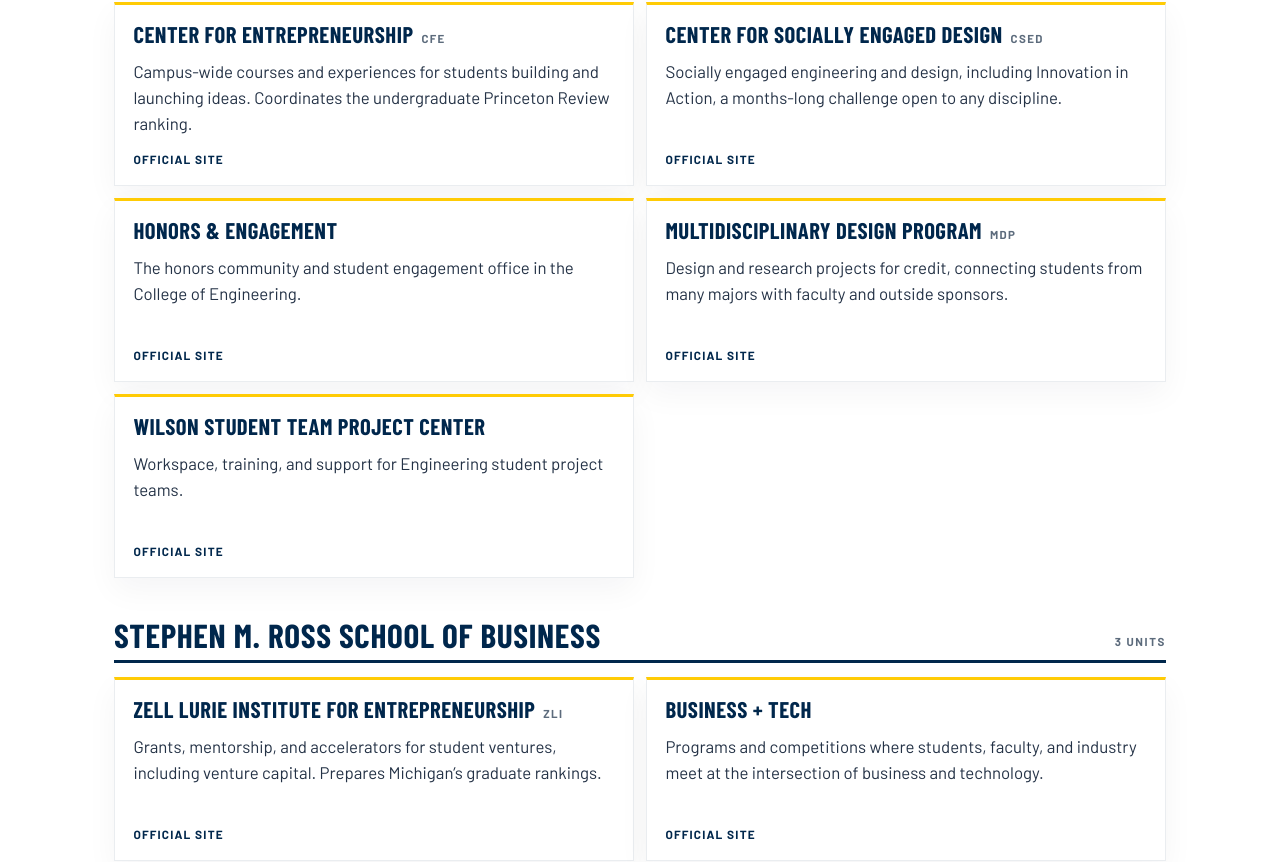
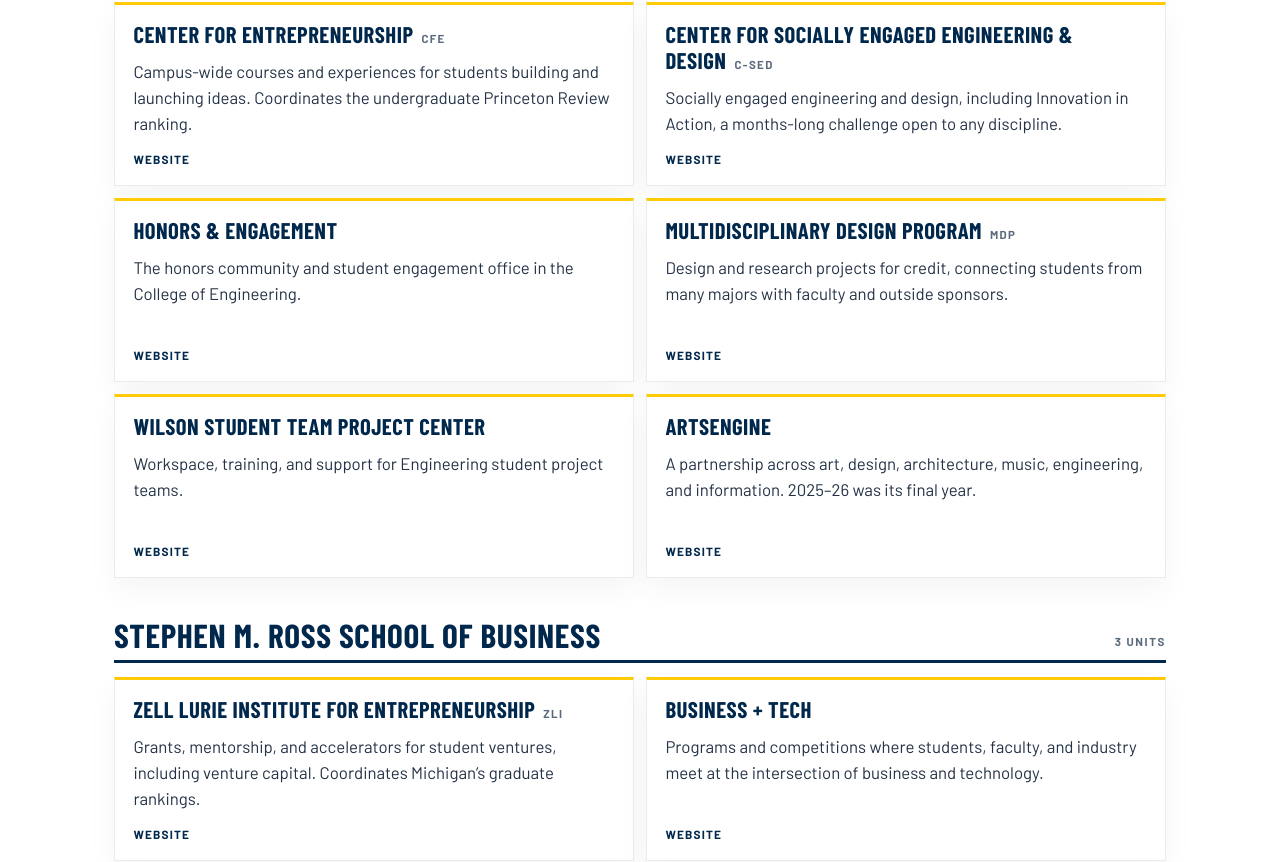
Before and after one commit to dpk1212/CFE-GPT, a Next.js app: page /partners in a window 1280 px wide. Shown: the part 607-1469 px from the top of the page. Built offline with nearby package versions, Linux system fonts and the light colour scheme; no server answers.

Commit message:
Place ArtsEngine in Engineering and align ranking language.
The partner links say Website. C-SED uses its full name. Both the undergraduate and graduate rankings are described as coordinated.

Co-authored-by: dpk1212 <dpk1212@users.noreply.github.com>

```diff
--- a/app/historical-data/page.tsx
+++ b/app/historical-data/page.tsx
@@ -12,7 +12,7 @@ export default function HistoricalDataPage() {
       <header className="page-hero">
         <div className="hero-rule">
           <h1>Historical data</h1>
-          <p>Nine years of the undergraduate ranking, prepared by the Center for Entrepreneurship with the campus partners.</p>
+          <p>Nine years of the undergraduate ranking, coordinated by the Center for Entrepreneurship with the campus partners.</p>
         </div>
       </header>
       <HistoryDashboard />
--- a/app/layout.tsx
+++ b/app/layout.tsx
@@ -32,7 +32,7 @@ export const metadata: Metadata = {
     template: "%s | Entrepreneurship & Innovation",
   },
   description:
-    "University of Michigan Entrepreneurship & Innovation. The undergraduate Princeton Review ranking, prepared with the campus partners. Graduate rankings are prepared by the Zell Lurie Institute.",
+    "University of Michigan Entrepreneurship & Innovation. The undergraduate Princeton Review ranking, prepared with the campus partners. Graduate rankings are coordinated by the Zell Lurie Institute.",
   openGraph: {
     title: "Entrepreneurship & Innovation | University of Michigan",
     description: "Michigan’s undergraduate entrepreneurship ranking, and the partners behind it.",
--- a/app/page.tsx
+++ b/app/page.tsx
@@ -3,12 +3,12 @@ import { history, integer, latest, percent } from "@/lib/history";
 
 const activities = [
   { name: "Entrepreneurship Minor and ENTR courses", note: "Open to students in every school and college.", href: "/partners#university" },
-  { name: "Zell Lurie Institute", note: "Ross grants, mentors, and accelerators. The Institute prepares the graduate rankings.", href: "/partners#ross" },
+  { name: "Zell Lurie Institute", note: "Ross grants, mentors, and accelerators. The Institute coordinates the graduate rankings.", href: "/partners#ross" },
   { name: "Business + Tech and Business + Impact", note: "Competitions, Impact Studio, and DNEP.", href: "/partners#ross" },
   { name: "Center for Entrepreneurship", note: "ELP, EHour, I-Corps, and the TechLabs. Coordinates the undergraduate ranking.", href: "/partners#engineering" },
   { name: "optiMize", note: "LSA’s social innovation challenge and student community.", href: "/partners#lsa" },
   { name: "EXCEL Lab", note: "Venture and career support in Music, Theatre & Dance.", href: "/partners#smtd" },
-  { name: "Center for Socially Engaged Design", note: "Includes Innovation in Action.", href: "/partners#engineering" },
+  { name: "Center for Socially Engaged Engineering & Design", note: "Includes Innovation in Action.", href: "/partners#engineering" },
   { name: "Wilson Center and MDP", note: "Engineering team projects and multidisciplinary design.", href: "/partners#engineering" },
 ];
 
@@ -21,7 +21,7 @@ export default function HomePage() {
         <p className="eyebrow">Princeton Review · Entrepreneur · 2026</p>
         <h1>Undergraduate overview</h1>
         <p className="brief-lede">
-          Michigan’s undergraduate entrepreneurship ranking, prepared with the campus partners and coordinated by the Center for Entrepreneurship. Graduate rankings are prepared by the Zell Lurie Institute.
+          Michigan’s undergraduate entrepreneurship ranking, prepared with the campus partners and coordinated by the Center for Entrepreneurship. Graduate rankings are coordinated by the Zell Lurie Institute.
         </p>
         <div className="stat-band" aria-label="2026 undergraduate placement">
           <article>
--- a/app/partners/page.tsx
+++ b/app/partners/page.tsx
@@ -41,7 +41,7 @@ export default function PartnersPage() {
                 <p>{college.units[0].note}</p>
                 {college.units[0].href ? (
                   <a className="unit-link" href={college.units[0].href} target="_blank" rel="noreferrer">
-                    Official site
+                    Website
                   </a>
                 ) : null}
               </div>
@@ -56,7 +56,7 @@ export default function PartnersPage() {
                   <p>{unit.note}</p>
                   {unit.href ? (
                     <a className="unit-link" href={unit.href} target="_blank" rel="noreferrer">
-                      Official site
+                      Website
                     </a>
                   ) : null}
                 </li>
--- a/components/Footer.tsx
+++ b/components/Footer.tsx
@@ -5,7 +5,7 @@ export function Footer() {
         <div>
           <p className="footer-kicker">University of Michigan</p>
           <p className="footer-name">Entrepreneurship &amp; Innovation</p>
-          <p>The Center for Entrepreneurship coordinates Michigan’s undergraduate Princeton Review ranking. Graduate rankings are prepared by the Zell Lurie Institute.</p>
+          <p>The Center for Entrepreneurship coordinates Michigan’s undergraduate Princeton Review ranking. Graduate rankings are coordinated by the Zell Lurie Institute.</p>
         </div>
         <div>
           <p className="footer-kicker">Center for Entrepreneurship</p>
--- a/lib/partners.ts
+++ b/lib/partners.ts
@@ -25,8 +25,8 @@ export const colleges: College[] = [
         href: "https://cfe.umich.edu/",
       },
       {
-        name: "Center for Socially Engaged Design",
-        aka: "CSED",
+        name: "Center for Socially Engaged Engineering & Design",
+        aka: "C-SED",
         note: "Socially engaged engineering and design, including Innovation in Action, a months-long challenge open to any discipline.",
         href: "https://csed.engin.umich.edu/",
       },
@@ -46,6 +46,11 @@ export const colleges: College[] = [
         note: "Workspace, training, and support for Engineering student project teams.",
         href: "https://teamprojects.engin.umich.edu/",
       },
+      {
+        name: "ArtsEngine",
+        note: "A partnership across art, design, architecture, music, engineering, and information. 2025–26 was its final year.",
+        href: "https://artsengine.engin.umich.edu/",
+      },
     ],
   },
   {
@@ -56,7 +61,7 @@ export const colleges: College[] = [
       {
         name: "Zell Lurie Institute for Entrepreneurship",
         aka: "ZLI",
-        note: "Grants, mentorship, and accelerators for student ventures, including venture capital. Prepares Michigan’s graduate rankings.",
+        note: "Grants, mentorship, and accelerators for student ventures, including venture capital. Coordinates Michigan’s graduate rankings.",
         href: "https://zli.umich.edu/",
       },
       {
@@ -210,11 +215,6 @@ export const colleges: College[] = [
     short: "University-wide",
     units: [
       {
-        name: "ArtsEngine",
-        note: "A partnership across art, design, architecture, music, engineering, and information. Its funding programs now continue through Engaged Michigan.",
-        href: "https://artsengine.engin.umich.edu/",
-      },
-      {
         name: "Entrepreneurship Minor",
         note: "A 15-credit minor open to undergraduates in any school. Offered through the Office of the Provost.",
         href: "https://entrepreneurship.umich.edu/degrees/",
```
